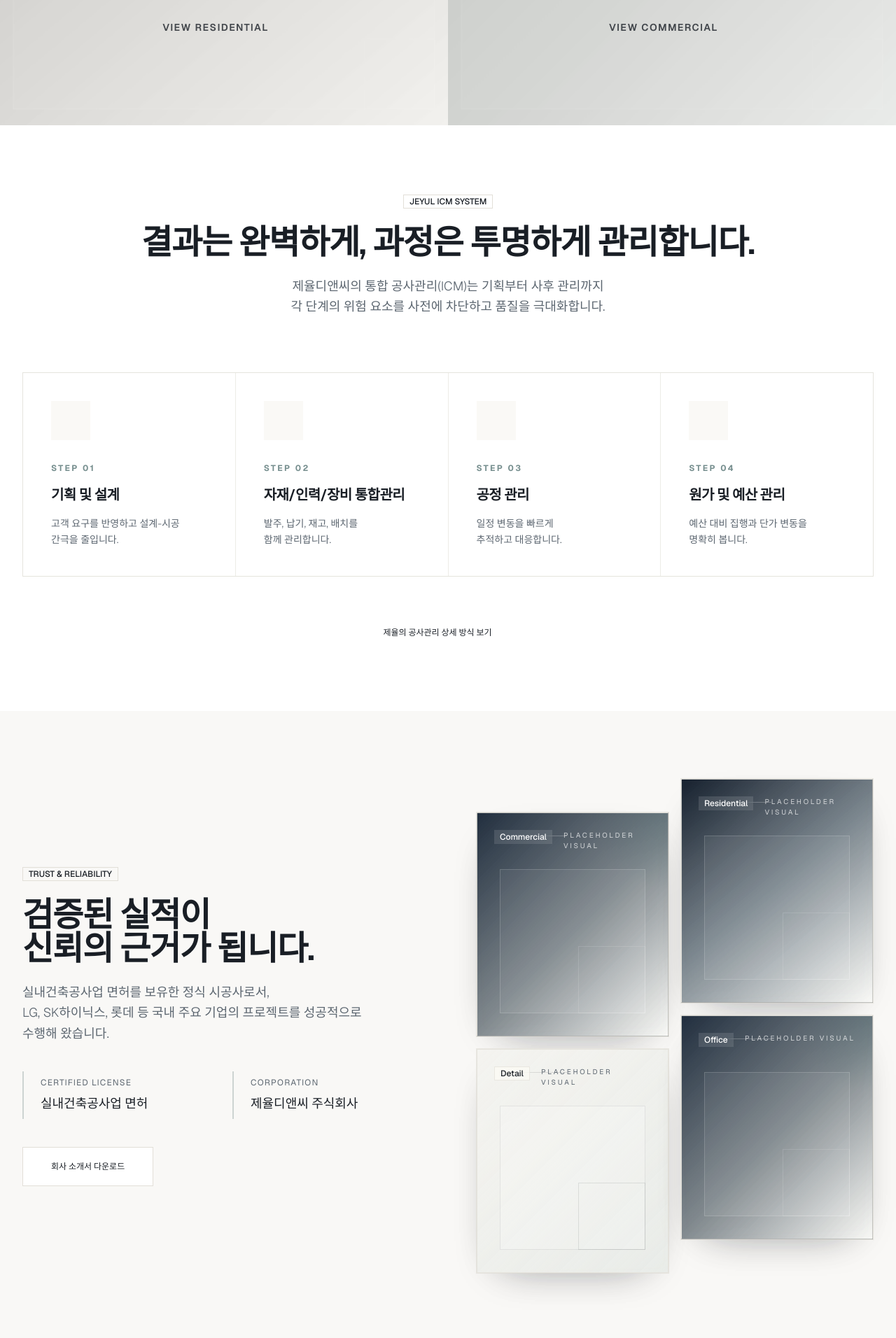
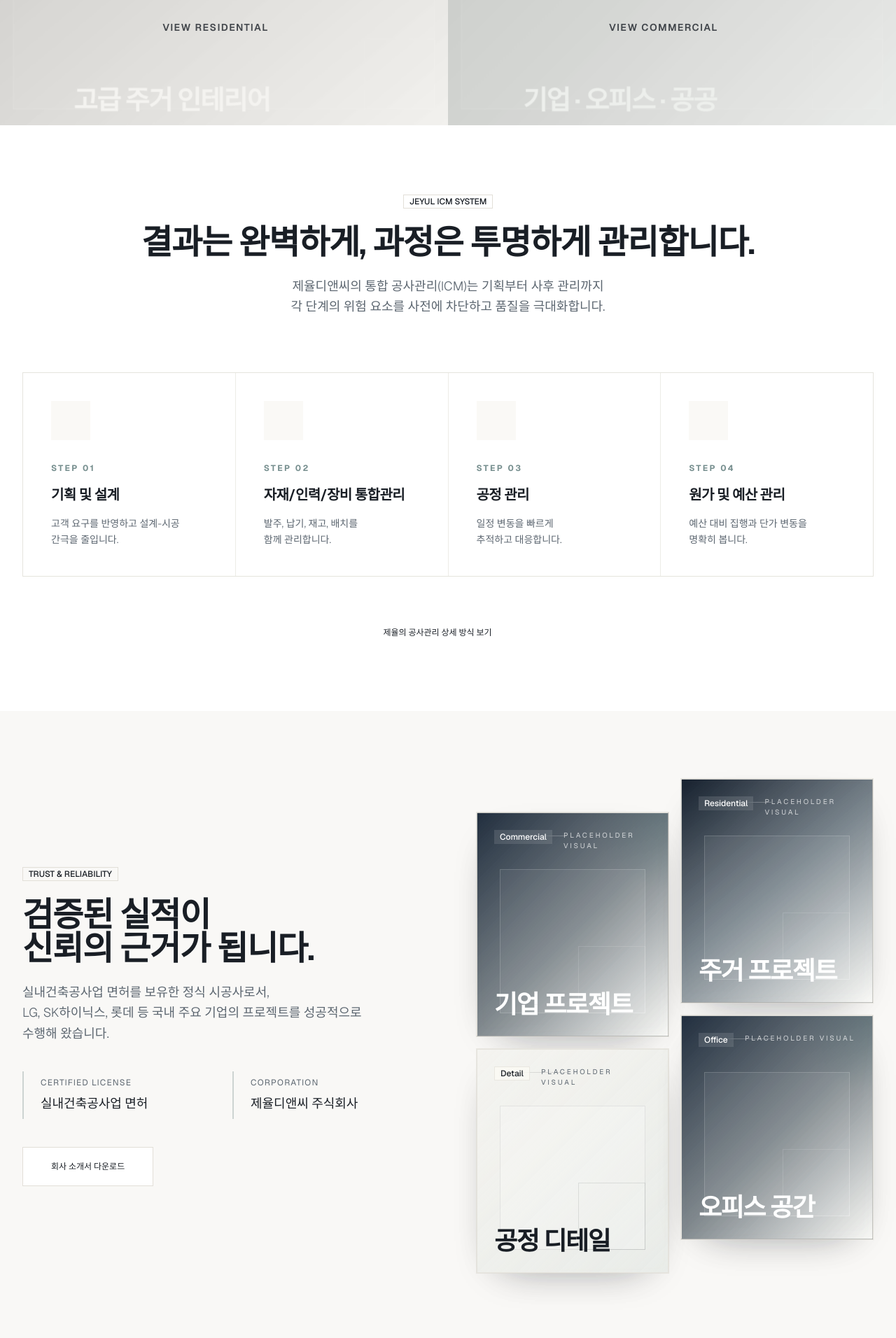
Before and after one commit to leessang10/jeyul_hompage, a Next.js app: page / in a window 1280 px wide. Shown: the part 1188-3100 px from the top of the page at 70% size. Built offline with nearby package versions, Linux system fonts and the light colour scheme; some icons are missing.

Commit message:
feat: 메인 홈페이지 디자인 개선

```diff
--- a/app/page.tsx
+++ b/app/page.tsx
@@ -118,7 +118,12 @@ function SplitEntry() {
           className="group relative overflow-hidden bg-[#F2F1ED] py-32 px-8 flex flex-col items-center justify-center text-center transition-all duration-700 hover:bg-[#EAE8E2]"
         >
           <div className="absolute inset-0 opacity-20 group-hover:opacity-30 transition-opacity duration-700">
-            <ProjectPlaceholder variant="residential" className="h-full w-full grayscale group-hover:grayscale-0 transition-all duration-700 scale-105 group-hover:scale-100" />
+            <ProjectPlaceholder
+              label="Residential"
+              title="고급 주거 인테리어"
+              variant="residential"
+              className="h-full w-full grayscale group-hover:grayscale-0 transition-all duration-700 scale-105 group-hover:scale-100"
+            />
           </div>
           <div className="relative z-10 space-y-6">
             <HugeiconsIcon icon={Home01Icon} className="size-12 mx-auto text-primary/80" />
@@ -137,7 +142,12 @@ function SplitEntry() {
           className="group relative overflow-hidden bg-[#E9EBE8] py-32 px-8 flex flex-col items-center justify-center text-center transition-all duration-700 hover:bg-[#DEE1DD]"
         >
           <div className="absolute inset-0 opacity-20 group-hover:opacity-30 transition-opacity duration-700">
-            <ProjectPlaceholder variant="commercial" className="h-full w-full grayscale group-hover:grayscale-0 transition-all duration-700 scale-105 group-hover:scale-100" />
+            <ProjectPlaceholder
+              label="Commercial"
+              title="기업 · 오피스 · 공공"
+              variant="commercial"
+              className="h-full w-full grayscale group-hover:grayscale-0 transition-all duration-700 scale-105 group-hover:scale-100"
+            />
           </div>
           <div className="relative z-10 space-y-6">
             <HugeiconsIcon icon={Briefcase01Icon} className="size-12 mx-auto text-primary/80" />
@@ -243,18 +253,18 @@ function TrustSection() {
         <div className="grid grid-cols-2 gap-4">
           <div className="space-y-4 pt-12">
             <div className="jeyul-content-frame aspect-square">
-              <ProjectPlaceholder label="Commercial" variant="commercial" className="h-full w-full" />
+              <ProjectPlaceholder label="Commercial" title="기업 프로젝트" variant="commercial" className="h-full w-full" />
             </div>
             <div className="jeyul-content-frame aspect-[4/3]">
-              <ProjectPlaceholder label="Detail" variant="process" className="h-full w-full" />
+              <ProjectPlaceholder label="Detail" title="공정 디테일" variant="process" className="h-full w-full" />
             </div>
           </div>
           <div className="space-y-4">
             <div className="jeyul-content-frame aspect-[4/3]">
-              <ProjectPlaceholder label="Residential" variant="residential" className="h-full w-full" />
+              <ProjectPlaceholder label="Residential" title="주거 프로젝트" variant="residential" className="h-full w-full" />
             </div>
             <div className="jeyul-content-frame aspect-square">
-              <ProjectPlaceholder label="Office" variant="commercial" className="h-full w-full" />
+              <ProjectPlaceholder label="Office" title="오피스 공간" variant="commercial" className="h-full w-full" />
             </div>
           </div>
         </div>
```
